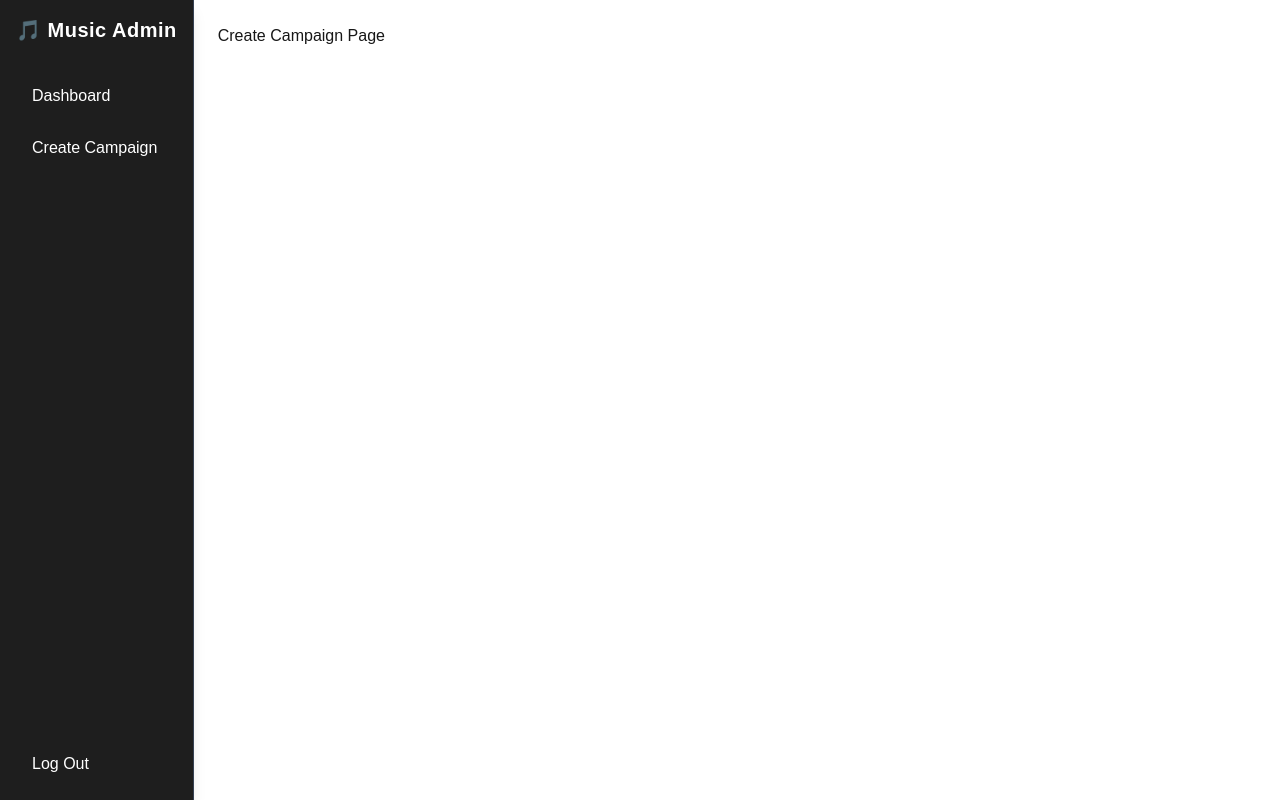
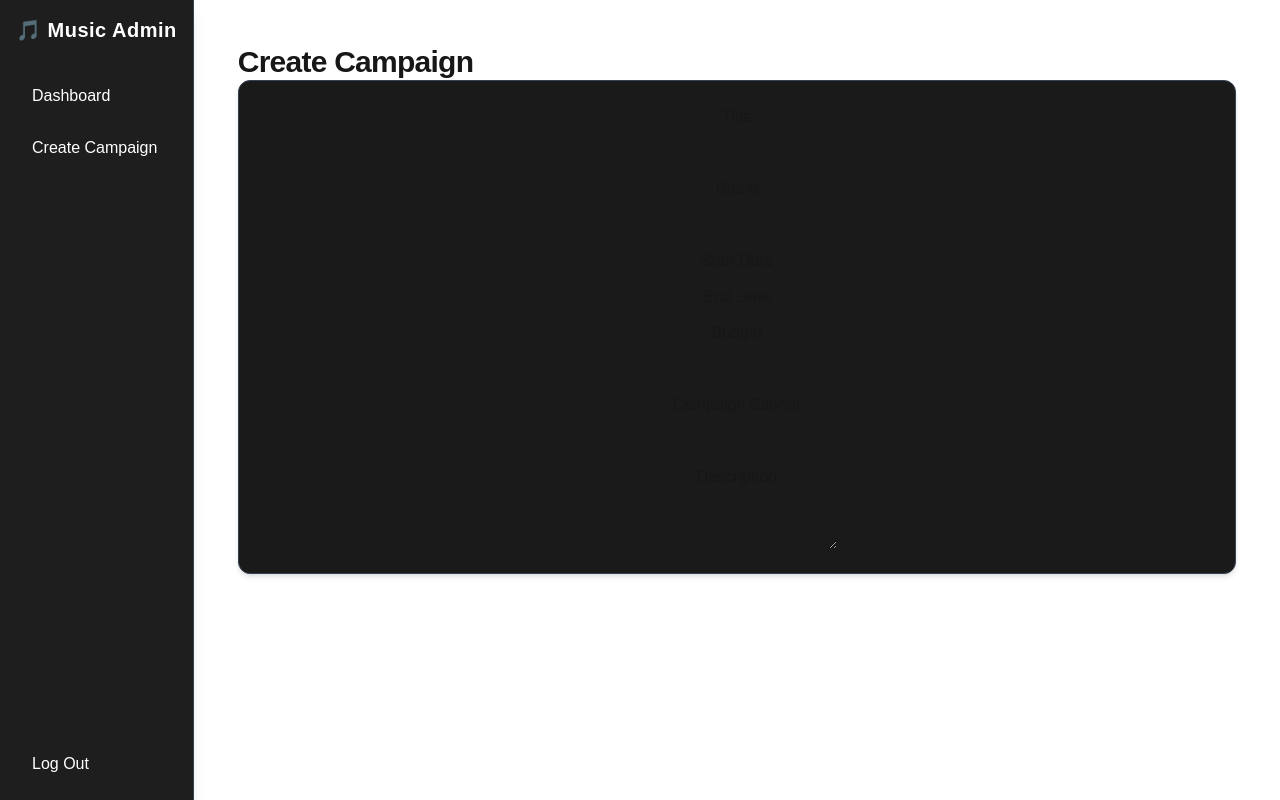
Before and after one commit to guvenfazli/Wayv-Agency-Case, a Next.js app in the folder frontend/: page /createCampaign in a window 1280 px wide. Built offline with nearby package versions, Linux system fonts and the light colour scheme.

Commit message:
feat: form created, styled div.

```diff
--- /dev/null
+++ b/frontend/app/campaigns/[campaignId]/page.tsx
@@ -0,0 +1,7 @@
+export default function Campaign(){
+  return (
+    <div>
+      Campaign Unique page.
+    </div>
+  )
+}
--- a/frontend/app/createCampaign/page.tsx
+++ b/frontend/app/createCampaign/page.tsx
@@ -1,7 +1,9 @@
-export default function CreateCampaignPage(){
+import CreateCampaign from "@/components/createCampaign/createCampaign"
+export default function CreateCampaignPage() {
   return (
-    <div>
-      Create Campaign Page
+    <div className="flex flex-col p-5">
+      <p className="text-3xl font-bold tracking-tight">Create Campaign</p>
+      <CreateCampaign />
     </div>
   )
 }
--- /dev/null
+++ b/frontend/components/createCampaign/createCampaign.tsx
@@ -0,0 +1,19 @@
+export default function CreateCampaign() {
+  return (
+    <form className="flex flex-col w-full justify-center items-center gap-3 bg-[#1a1a1a] p-6 rounded-xl border border-gray-700 shadow-md">
+      <label>Title</label>
+      <input></input>
+      <label>Brand</label>
+      <input></input>
+      <label>Start Date</label>
+      <label>End Date</label>
+      <label>Budget</label>
+      <input></input>
+      <label>Campaign Banner</label>
+      <input></input>
+      <label>Description</label>
+      <textarea />
+
+    </form>
+  )
+}
--- a/frontend/components/dashboard/dashboard.tsx
+++ b/frontend/components/dashboard/dashboard.tsx
@@ -2,7 +2,7 @@ import CampaignCard from "./campaignCard"
 export default function Dashboard() {
   return (
     <div className="space-y-6">
-      <header className="text-3xl font-bold tracking-tight">Campaign Dashboard</header>
+      <p className="text-3xl font-bold tracking-tight">Campaign Dashboard</p>
       <div className="grid grid-cols-1 md:grid-cols-2 lg:grid-cols-3 gap-6">
         <CampaignCard />
         <CampaignCard />
--- a/frontend/components/sideBar/sideBar.tsx
+++ b/frontend/components/sideBar/sideBar.tsx
@@ -1,14 +1,15 @@
+import Link from "next/link"
 export default function SideBar() {
   return (
     <div className="flex flex-col h-screen bg-[#1e1e1e] text-white p-4 border-r border-gray-700 shadow-lg">
       <h2 className="text-xl font-semibold mb-8 tracking-wide">🎵 Music Admin</h2>
       <nav className="flex flex-col gap-3">
-        <button className="text-left px-4 py-2 rounded-md hover:bg-gray-700 transition">
+        <Link href={'/'} className="text-left px-4 py-2 rounded-md hover:bg-gray-700 transition">
           Dashboard
-        </button>
-        <button className="text-left px-4 py-2 rounded-md hover:bg-gray-700 transition">
+        </Link>
+        <Link href={'/createCampaign'} className="text-left px-4 py-2 rounded-md hover:bg-gray-700 transition">
           Create Campaign
-        </button>
+        </Link>
       </nav>
 
       <div className="mt-auto">
```
